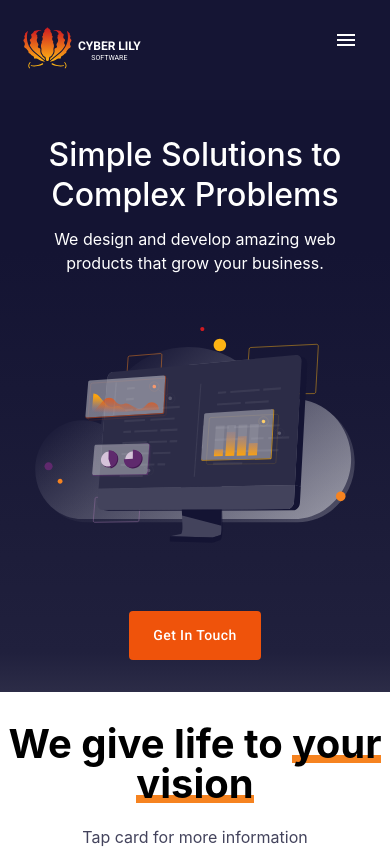
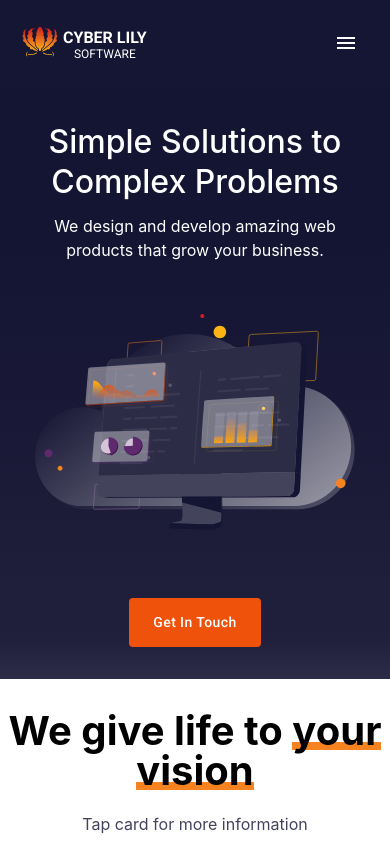
Before and after one commit to AndreiDreyer/CyberLilyDeploy, a Next.js app: page / in a window 390 px wide. Shown: the top 848 px of the page. Built offline with nearby package versions, Linux system fonts and the light colour scheme.

Commit message:
Fixed horizontal alignment on burger icon, fixed size of logo for mobile

```diff
--- a/styles/TopNavbarStyle.js
+++ b/styles/TopNavbarStyle.js
@@ -77,9 +77,9 @@ export const useStyles = makeStyles((theme) => ({
     },
   },
   logoImgContainer: {
-    [theme.breakpoints.down(1081)]: {
-      // width: "37px",
-      // height: "32px",
+    [theme.breakpoints.down(435)]: {
+      width: 40,
+      height: "auto",
     },
   },
   logoContainer: {
@@ -112,8 +112,8 @@ export const useStyles = makeStyles((theme) => ({
     textTransform: "uppercase",
     color: "#ffffff",
     [theme.breakpoints.down(435)]: {
-      fontSize: "0.75rem",
-      lineHeight: "15px",
+      fontSize: "1rem",
+      lineHeight: "20px",
     },
   },
   logoSubHeading: {
@@ -126,8 +126,8 @@ export const useStyles = makeStyles((theme) => ({
     textTransform: "uppercase",
     color: "#ffffff",
     [theme.breakpoints.down(435)]: {
-      fontSize: "0.4375rem",
-      lineHeight: "9px",
+      fontSize: "0.75rem",
+      lineHeight: "12px",
     },
   },
   navItemContainer: {
@@ -135,8 +135,11 @@ export const useStyles = makeStyles((theme) => ({
     paddingTop: "1.125rem",
     paddingBottom: "0.875rem",
     [theme.breakpoints.down(435)]: {
-      paddingTop: "1.75rem",
-      paddingBottom: "1.75rem",
+      paddingTop: "1.5rem",
+      paddingBottom: "1.5rem",
+      height: "100%",
+      marginTop: "auto",
+      marginBottom: "auto",
     },
     "& [class*='makeStyles-navContactButton']": {
       [theme.breakpoints.down(600)]: {
```
